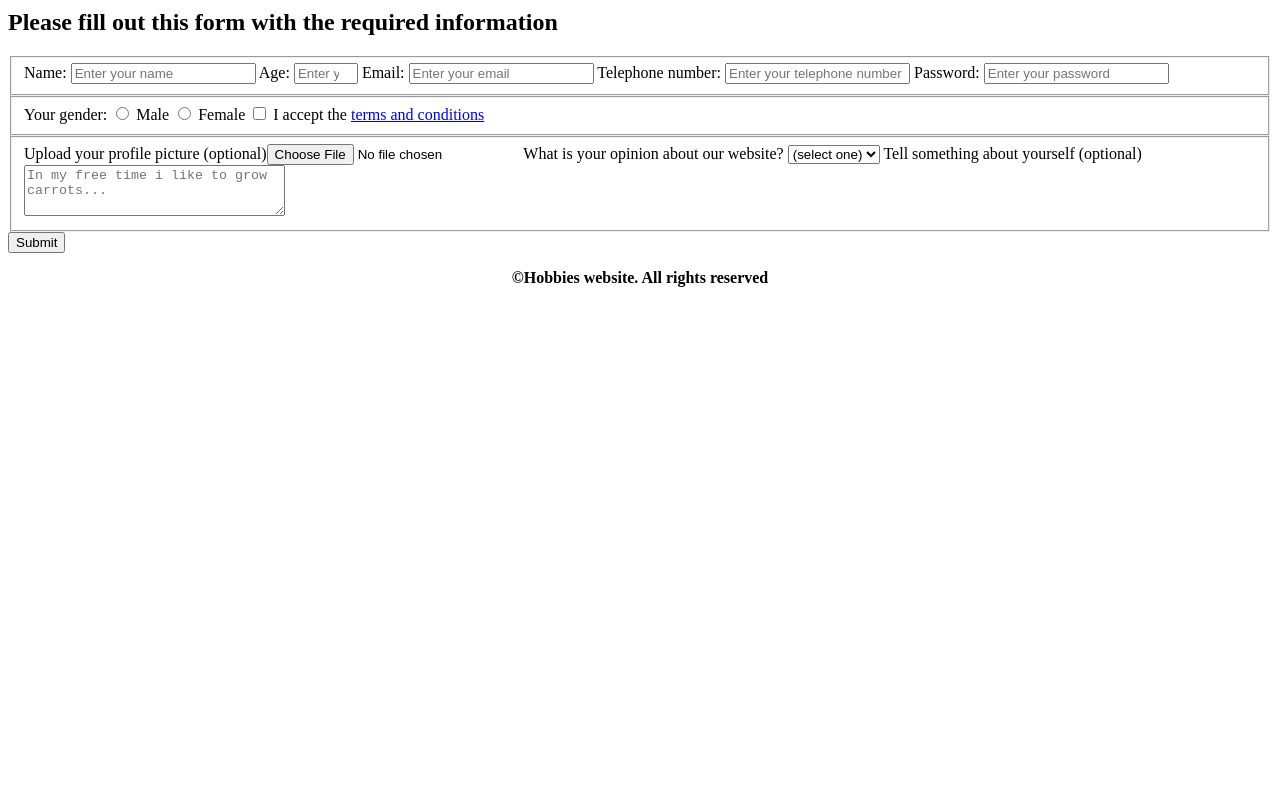
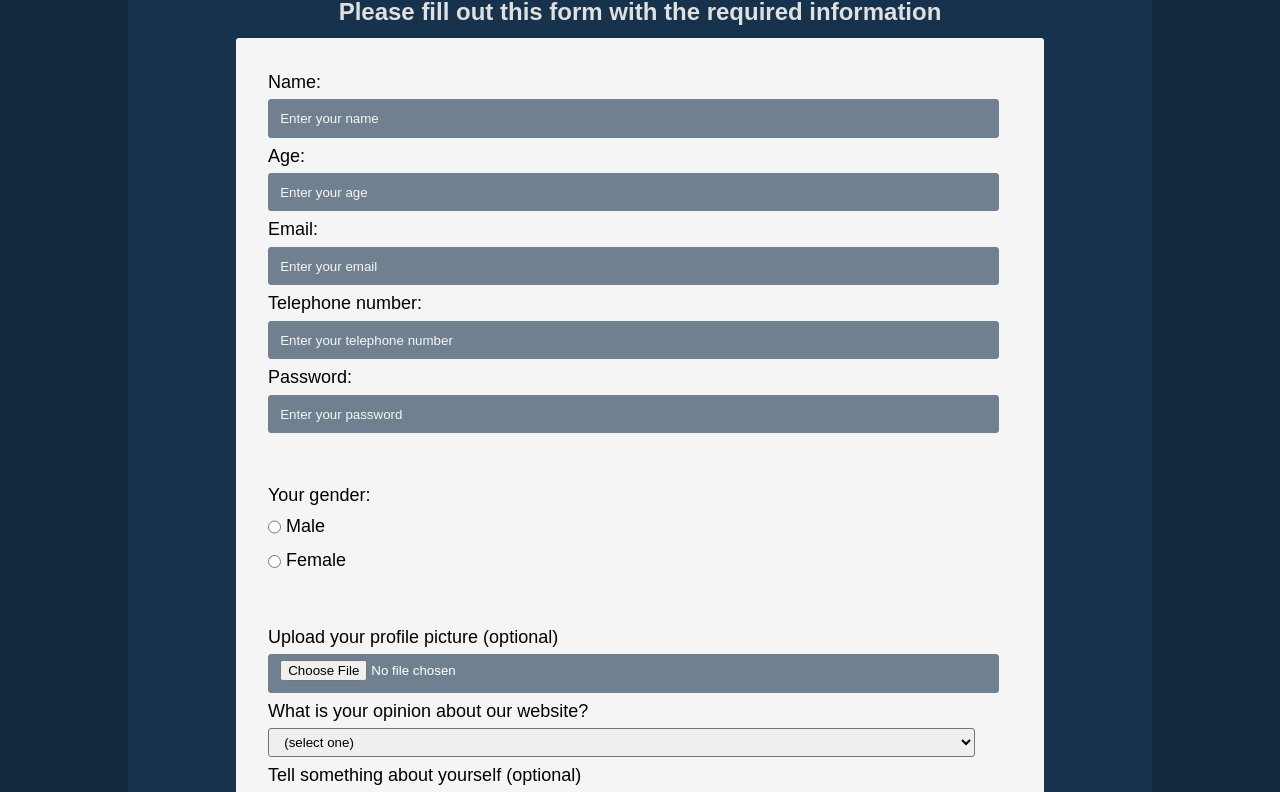
Before and after one commit to Slava-gamedev/Slava-gamedev.github.io, a plain HTML site: page Registration.html in a window 1280 px wide. Shown: the part 71-863 px from the top of the page. Before the commit the page ends 800 px from the top, so only its background shows below. Drawn offline with Linux system fonts and the light colour scheme.

Commit message:
made some css

```diff
--- /dev/null
+++ b/CSS/Styles.css
@@ -0,0 +1,103 @@
+body {
+    background-color: #11283d;
+    font-family: sans-serif;
+    color: #e0e0e0;
+}
+h1, h2,h3 {
+    font-family:  sans-serif;
+    text-align: center;
+    margin: 0.5em;
+}
+header,main{
+    margin: auto;
+    width: 80vw;
+    background-color: #16324c;
+    padding: 0px;
+    border-radius: 3px;
+}
+li::marker{
+    content: "";
+}
+li{
+    display: inline-block;
+}
+p{
+    padding-inline: 20px;
+}
+footer{
+    margin: auto;
+    text-align: center;
+}
+a:link {
+    color: #e7e7e7;
+}
+a:visited{
+    color: #bcbcbc;
+}
+a:hover{
+    color:beige;
+}
+a:active{
+    color:burlywood;
+}
+.RadioB{
+    margin: 0 0 0 0 ;
+    width: unset;
+    vertical-align: middle;
+}
+.RegForm{
+    background-color: whitesmoke;
+    color: black;
+    width: 60vw;
+    max-width: 900px;
+    min-width: 260px;
+    margin: auto;
+    padding: 20px;
+    border-radius: 3px;
+    margin-bottom: 40px;
+}
+.FieldSet{
+    margin: 0 0 20px 0 ;
+    border: none;
+}
+iframe{
+    margin: auto;
+    width: 80%;
+    display:block;
+}
+img{
+    margin: auto;
+    display:block;
+}
+::placeholder{
+    color: whitesmoke;
+}
+input, select, textarea {
+    width: 95%;
+    min-height: 2em;
+    border-radius: 3px;
+    margin: 0.5em 0 0 0;
+    padding: 0.3rem 0.7rem;
+}
+input, textarea {
+    background-color: #708090;
+    border: 1px solid #708090;
+    color:white
+}
+input[type="submit"] {
+    cursor: pointer;
+    width: 60%;
+    display: block;
+    margin: auto;
+    color:whitesmoke;
+    background-color: #708090;
+    border-radius: 3px;
+}
+textarea {
+    resize: vertical;
+}
+label {
+    margin: 0.5rem 0 ;
+    display: block;
+    font-size: 1.125rem;
+}
--- a/Registration.html
+++ b/Registration.html
@@ -3,27 +3,27 @@
     <head>
         <meta charset="utf-8"/>
         <meta name="viewport" content="width=device-width, initial-scale=1.0"/>
+        <link rel="Stylesheet" href="CSS/Styles.css">
         <title>Hobbies and Crafts</title>
     </head>
     <body>
         <main>
          <h1>Registration form</h1>
          <h2>Please fill out this form with the required information</h2>
-         <form>
-            <fieldset>
+         <form class="RegForm">
+            <fieldset class="FieldSet">
                 <label>Name: <input type="text" name="name" placeholder="Enter your name" required/></label>
                 <label>Age: <input type="number" name="age" min="18" max="125" placeholder="Enter your age" required/></label>
                 <label>Email: <input type="email" name="email" placeholder="Enter your email" required/></label>
                 <label>Telephone number: <input type="tel" name="telephone number" placeholder="Enter your telephone number" required/></label>
                 <label>Password: <input type="tel" name="new password" placeholder="Enter your password" pattern="[a-z0-5]{8,}" required/></label>
             </fieldset>
-            <fieldset>
+            <fieldset class="FieldSet">
                 <label>Your gender:</label>
-                <label><input type="radio" name="gender" required/> Male</label>
-                <label><input type="radio" name="gender" required/> Female</label>
-                <label><input type="checkbox" name="terms and conditions" value="terms and conditions" required/> I accept the <a href="terms.html">terms and conditions</a></label>
+                <label><input type="radio" class="RadioB" name="gender" required/> Male</label>
+                <label><input type="radio" class="RadioB" name="gender" required/> Female</label>
             </fieldset>
-            <fieldset>
+            <fieldset class="FieldSet">
                 <label>Upload your profile picture (optional)<input type="file" name="picture"/></label>
                 <label>What is your opinion about our website?
                     <select name="opinion" required>
```
Also changed, not shown: Hobbies/MedievalFight.html (+1 -0 lines), Hobbies/MedievalFightSubSections/Rules&Requirements.html (+1 -0 lines), Hobbies/MedievalFightSubSections/Venues.html (+1 -0 lines), Hobbies/Smithing.html (+1 -0 lines), Hobbies/SmithingSubSections/SmithingEquipment.html (+1 -0 lines), Hobbies/SmithingSubSections/TypesOfProducts.html (+1 -0 lines), Hobbies/SmithingSubSections/WorkWithMetals.html (+1 -0 lines), Hobbies/WoodCarving.html (+1 -0 lines), Hobbies/WoodCarvingSubSections/TypesOfWood.html (+1 -0 lines), Hobbies/WoodCarvingSubSections/WoodPrep.html (+1 -0 lines), Hobbies/WoodCarvingSubSections/WoodTools.html (+1 -0 lines), index.html (+2 -40 lines), Styles.css (deleted).
